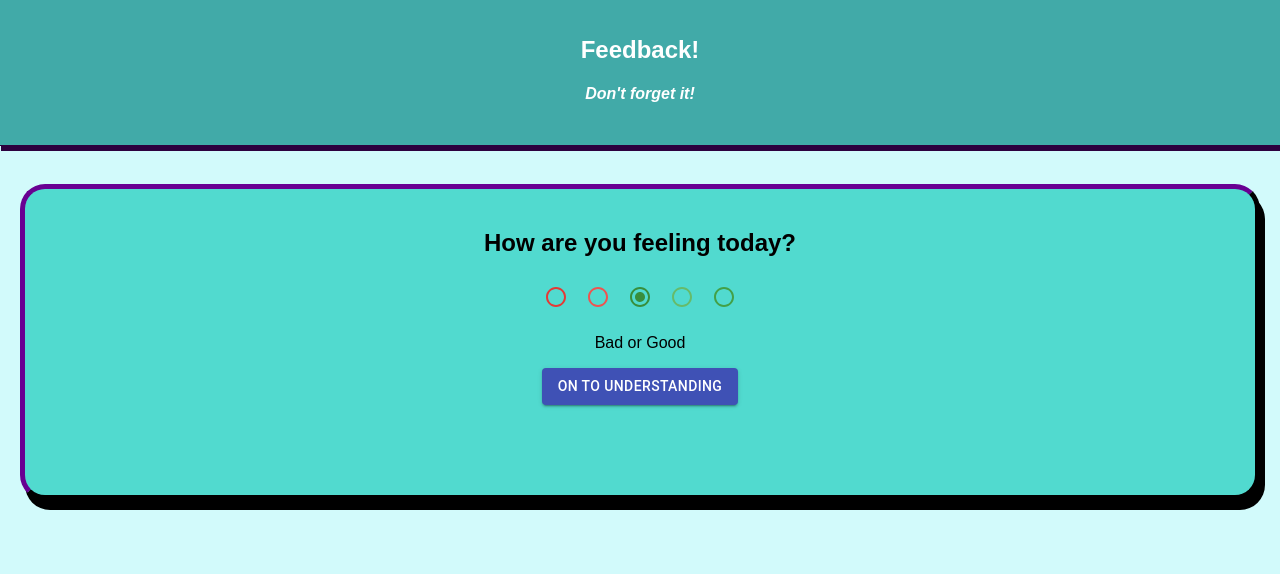
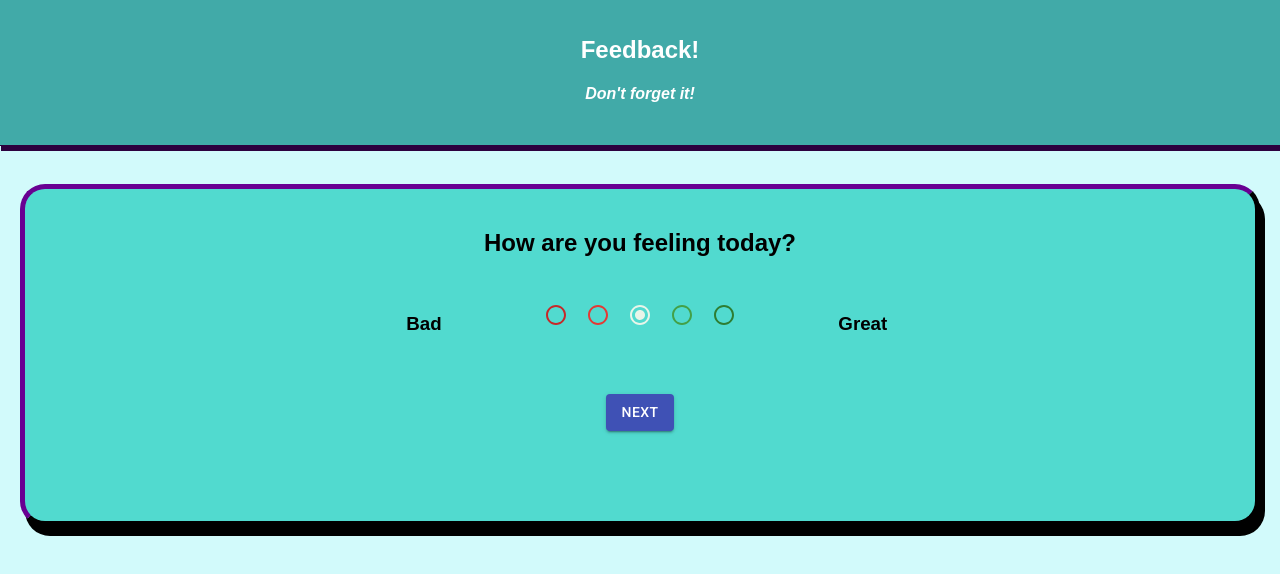
Before and after one commit to RedKardinal/feedback-loop-master, a React (Create React App) app: page /#/Radios in a window 1280 px wide. Shown: the top 574 px of the page. Built offline with nearby package versions, Linux system fonts and the light colour scheme.

Commit message:
Finished Material UI template

```diff
--- a/package.json
+++ b/package.json
@@ -12,7 +12,8 @@
     "react-redux": "^7.1.1",
     "react-router-dom": "^5.1.0",
     "react-scripts": "^3.0.1",
-    "redux": "^4.0.4"
+    "redux": "^4.0.4",
+    "typeface-roboto": "0.0.75"
   },
   "devDependencies": {
     "nodemon": "^1.18.5"
--- a/src/components/App/App.js
+++ b/src/components/App/App.js
@@ -13,6 +13,9 @@ import Support from '../Support/Support';
 import Comments from '../Comments/Comments';
 import Submit from '../Submit/Submit';
 import Radios from '../Radios/Radios';
+// ---- Material UI ---- //
+import 'typeface-roboto';
+
 
 class App extends Component {
   render() {
--- a/src/components/Radios/Radios.css
+++ b/src/components/Radios/Radios.css
@@ -1,7 +1,9 @@
 body {
     background-color: #d2fafb;
 }
-
+.question {
+    margin-top: 10px;
+}
 .mainBox {
     vertical-align: middle;
     border: #2c003e 5px outset;
@@ -10,10 +12,23 @@ body {
     padding: 20px;
     border-radius: 25px;
     box-shadow: 5px 10px;
-
 }
-.question {
-    margin-top: 10px;
+.row {
+    display: grid;
+    grid-template-columns: 1fr 1fr 1fr;
+    grid-template-rows: 50px 50px;
+    -ms-grid-row-align: center;
+}
+.col1 {
+    /* width: 5%; */
+    text-align: right;
+}
+.operators {
+    width: 100%;
+}
+.col2 {
+    /* width: 5%; */
+    text-align: left;
 }
 .boxFooter {
     padding: 20px;
--- a/src/components/Radios/Radios.js
+++ b/src/components/Radios/Radios.js
@@ -1,49 +1,46 @@
+// ---- Import Redux, Routers, & React ---- //
 import React, { Component } from 'react';
 import { HashRouter as Router, Link } from 'react-router-dom';
 import { connect } from 'react-redux';
+// ---- Import CSS ---- //
 import './Radios.css';
-
-
-
-
-// import PropTypes from 'prop-types';
+// ---- Material UI ---- //
 import { withStyles } from '@material-ui/core/styles';
 import green from '@material-ui/core/colors/green';
 import red from '@material-ui/core/colors/red';
 import Radio from '@material-ui/core/Radio';
-import {Button} from '@material-ui/core'
-// import RadioButtonUncheckedIcon from '@material-ui/icons/RadioButtonUnchecked';
-// import RadioButtonCheckedIcon from '@material-ui/icons/RadioButtonChecked';
-
+import { Button } from '@material-ui/core'
+import 'typeface-roboto';
+// ---- Material UI Designs ---- //
 const styles = {
   great: {
+    color: green[800],
+    '&$checked': {
+      color: green[700],
+    },
+  },
+  good: {
     color: green[600],
     '&$checked': {
       color: green[500],
     },
   },
-  good: {
-    color: green[400],
+  ok: {
+    color: green[100],
     '&$checked': {
-      color: green[300],
-    },
-  },
-  ok: {
-    color: green[800],
-    '&$checked': {
-      color: green[700],
+      color: green[50],
     },
   },
   bad: {
-    color: red[400],
+    color: red[600],
     '&$checked': {
-      color: red[300],
+      color: red[500],
     },
   },
   awful: {
-    color: red[600],
+    color: red[800],
     '&$checked': {
-      color: red[500],
+      color: red[700],
     },
   },
   checked: {},
@@ -70,8 +67,13 @@ class Radios extends Component {
     return (
       <Router>
         <div className="mainBox">
-          <div class="question">
+          <div className="question">
             <h2>How are you feeling today?</h2>
+          </div>
+          <br/>
+          <div className="row">
+            <div className="col1">
+              <h3>Bad</h3>
             </div>
             <div className="operators">
               <Radio
@@ -106,7 +108,6 @@ class Radios extends Component {
                   root: classes.ok,
                   checked: classes.checked,
                 }}
-
               />
               <Radio
                 checked={this.state.selectedValue === '4'}
@@ -127,18 +128,18 @@ class Radios extends Component {
                 color="default"
                 name="radio-button-demo"
                 aria-label="5"
-              label="test"
                 classes={{
                   root: classes.great,
                   checked: classes.checked,
                 }}
               />
             </div>
-          <div className="extraText">
-            <p>  Bad or Good </p>
+            <div className="col2">
+              <h3>Great</h3>
+            </div>
           </div>
           <div>
-          <Link to='/Understanding'><Button onClick={this.handleClick} variant='contained' color="primary">On to Understanding</Button></Link>
+            <Link to='/Understanding'><Button onClick={this.handleClick} variant='contained' color="primary">Next</Button></Link>
           </div>
           <div className="boxFooter">
           </div>
```
Also changed, not shown: src/components/Feelings/Feelings.js (+2 -5 lines), 1 other file (tests, documents, lock files or other folders). Lines whose indentation alone changed are shown as unchanged.
